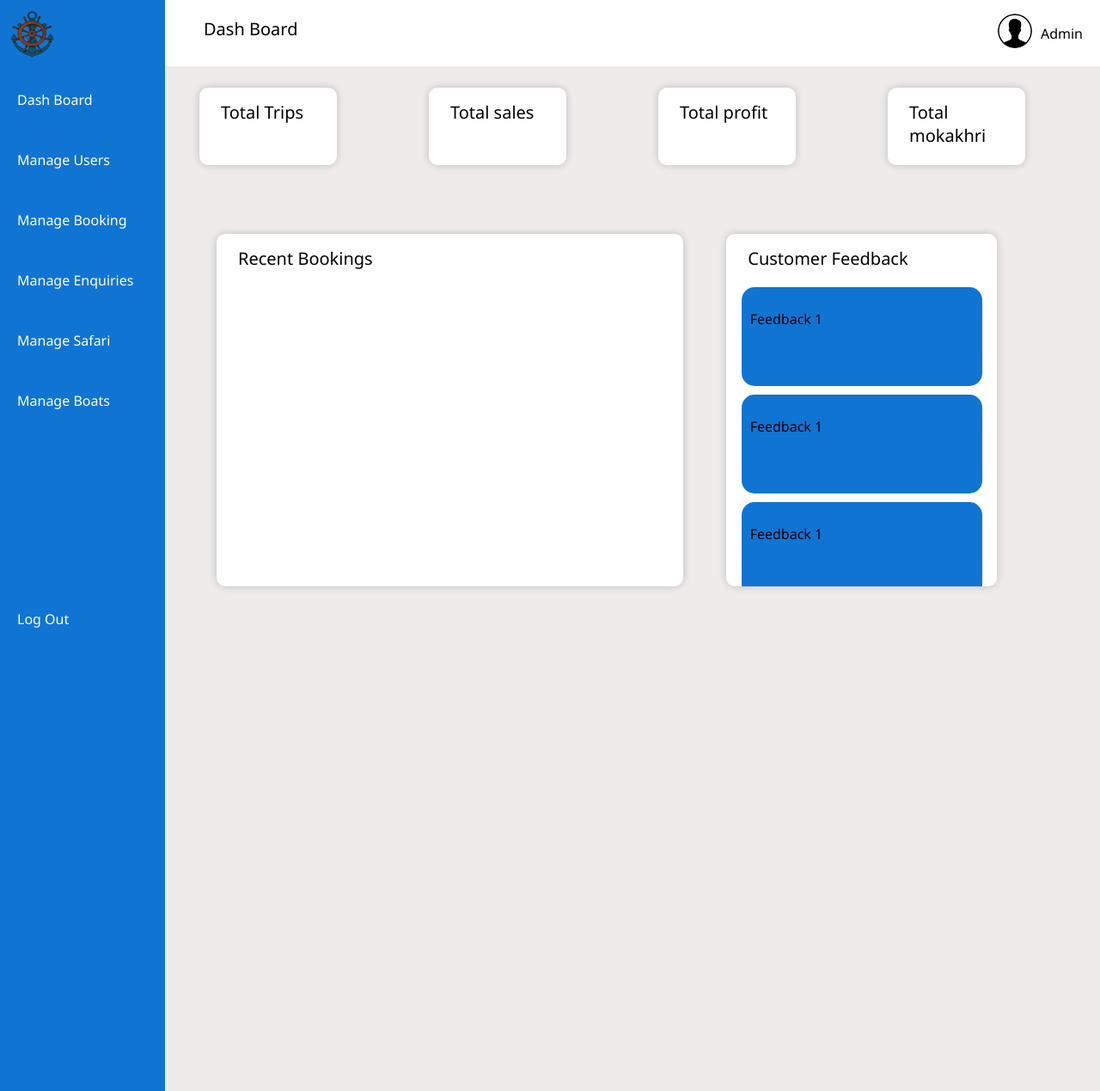
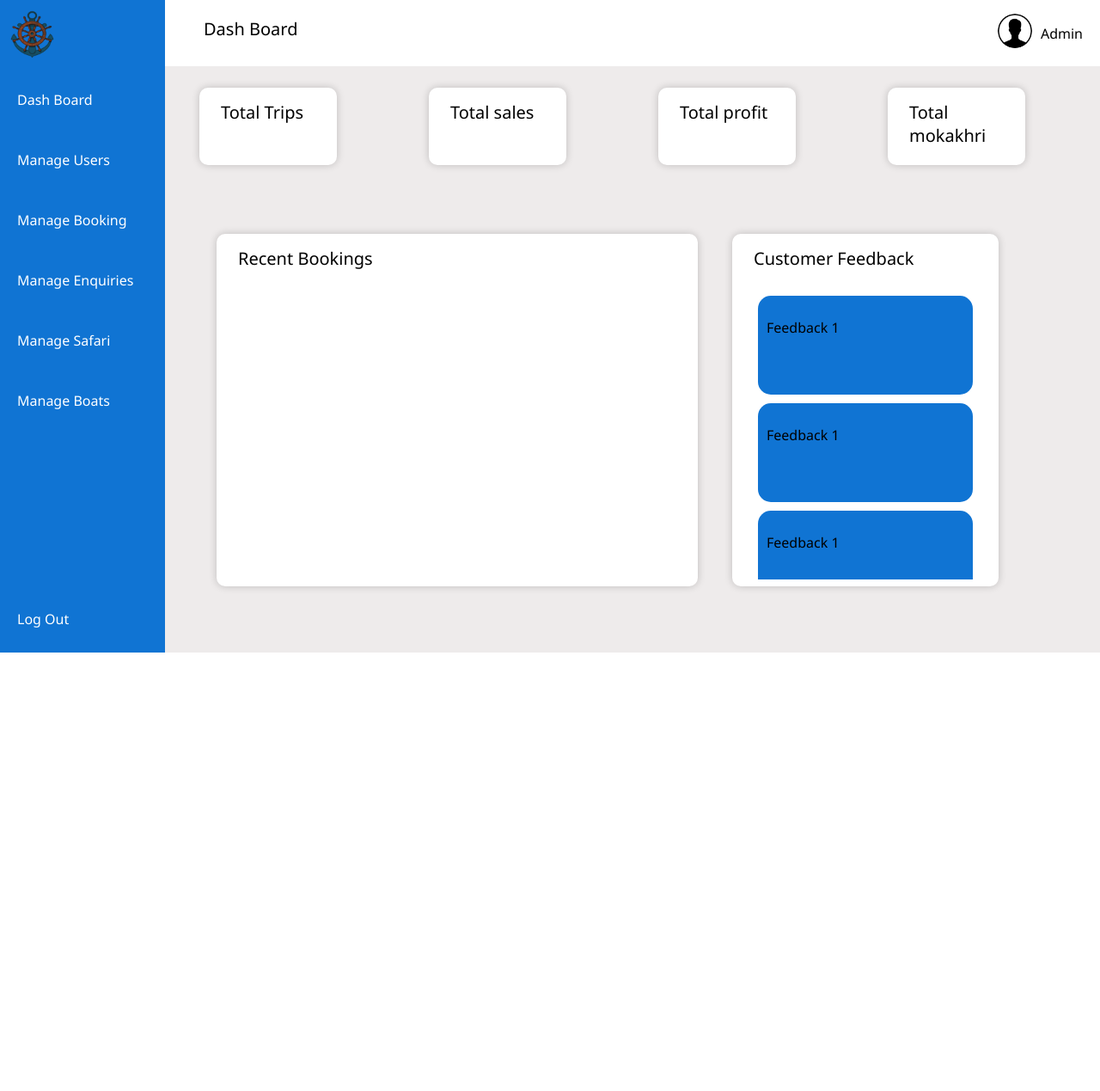
Before and after one commit to Gayashaan/Boat_Safari_Management_System, a PHP site: page /admin/admin_panel.html in a window 1280 px wide. Shown: the whole page at 86% size. Run offline with PHP 8.4, Linux system fonts and the light colour scheme.

Commit message:
responsive update

```diff
--- a/admin/admin_panel.html
+++ b/admin/admin_panel.html
@@ -71,47 +71,55 @@
                 <div class="lower_boxes">
 
                     <div class="left_box">
+
                         <h6>Recent Bookings</h6>
+
+
                     </div>
 
                     <div class="right_box">
+
                         <h6>Customer Feedback</h6>
+
                          <div class="feedBox">
+                            <div class="feed">
                                 <p>Feedback 1</p>
                             </div>
-                        <div class="feedBox">
+                            <div class="feed">
                                 <p>Feedback 1</p>
                             </div>
-                        <div class="feedBox">
+                            <div class="feed">
                                 <p>Feedback 1</p>
                             </div>
-                        <div class="feedBox">
+                            <div class="feed">
                                 <p>Feedback 1</p>
                             </div>
-                        <div class="feedBox">
+                            <div class="feed">
                                 <p>Feedback 1</p>
                             </div>
-                        <div class="feedBox">
+                            <div class="feed">
                                 <p>Feedback 1</p>
                             </div>
-                        <div class="feedBox">
+                            <div class="feed">
                                 <p>Feedback 1</p>
                             </div>
-                        <div class="feedBox">
+                            <div class="feed">
                                 <p>Feedback 1</p>
                             </div>
-                        <div class="feedBox">
+                            <div class="feed">
                                 <p>Feedback 1</p>
                             </div>
-                        <div class="feedBox">
+                            <div class="feed">
                                 <p>Feedback 1</p>
                             </div>
-                        <div class="feedBox">
+                            <div class="feed">
                                 <p>Feedback 1</p>
                             </div>
-                        <div class="feedBox">
+                            <div class="feed">
                                 <p>Feedback 1</p>
                             </div>
+                         </div>
+
                     </div>
 
 
--- a/admin/css/admin_panel.css
+++ b/admin/css/admin_panel.css
@@ -2,7 +2,7 @@
     margin: 0;
     padding: 0;
     font-family: 'Segoe UI', Tahoma, Geneva, Verdana, sans-serif;
-    overflow: hidden;/*This is hid the scroll button of the full page*/
+    /* overflow: hidden;This is hid the scroll button of the full page */
     scroll-behavior: smooth;
 
 
@@ -15,7 +15,6 @@
     display: flex;
     flex-direction: row;
     background-color: #eeebeb;
-    height: 100vh;
     transition: 0.75s, visibility 0.75s;
 
 }
@@ -23,7 +22,6 @@
 .left_panel{
     padding: 0;
     margin: 0;
-    height: 100vh;
     width: 15%;
     background: #1074d3;
 }
@@ -155,6 +153,7 @@
     display: flex;
     flex-direction: row;
     height: auto;
+    flex-wrap: wrap;
     padding: 50px;
 
 
@@ -163,7 +162,7 @@
 .middle_panel > .lower_boxes > .left_box{
     background-color: rgb(255, 255, 255);
     box-shadow: 0 0 10px 0 rgba(0,0,0,0.2);
-    width: 700px;
+    width: 550px;
     height: 400px;
     border-radius: 10px;
     padding: 5px;
@@ -176,17 +175,17 @@
 .middle_panel > .lower_boxes > .right_box{
     background-color: rgb(255, 255, 255);
     box-shadow: 0 0 10px 0 rgba(0,0,0,0.2);
-    width: 400px;
+    width: 300px;
     height: 400px;
     border-radius: 10px;
     padding: 5px;
-    margin: 10px;
-    margin-right: 70px;
-    overflow: auto;
+    margin-top: 10px;
+    margin-right: 50px;
+
 
 }
 
-.middle_panel > .lower_boxes > .left_box > h6 , .middle_panel > .lower_boxes > .right_box > h6{
+ .middle_panel > .lower_boxes > .left_box > h6 , .middle_panel > .lower_boxes > .right_box > h6{
     margin: 0;
     padding: 0;
     margin-bottom: 20px;
@@ -199,10 +198,15 @@
 
 
 
+.middle_panel > .lower_boxes > .right_box > .feedBox{
+    width: relative;
+    height: 340px;
+    overflow: auto;
+}
 
-.middle_panel > .lower_boxes > .right_box > .feedBox{
+.middle_panel > .lower_boxes > .right_box > .feedBox >.feed{
     background-color: #1074d3;
-    width: 260px;
+    width: 230px;
     height: 95px;
     border-radius: 15px;
     margin-left: auto;
@@ -214,7 +218,7 @@
     transition: 0.4s;
 }
 
-.feedBox:hover{
+.feed:hover{
     cursor: pointer;
     box-shadow: 0 0 10px 0 rgba(12, 12, 12, 0.2);
     -ms-transform: scale(1.1); /* IE 9 */
```
Lines whose indentation alone changed are shown as unchanged.
